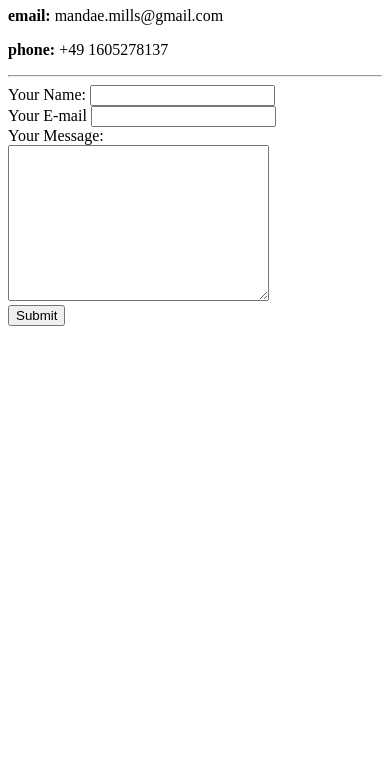
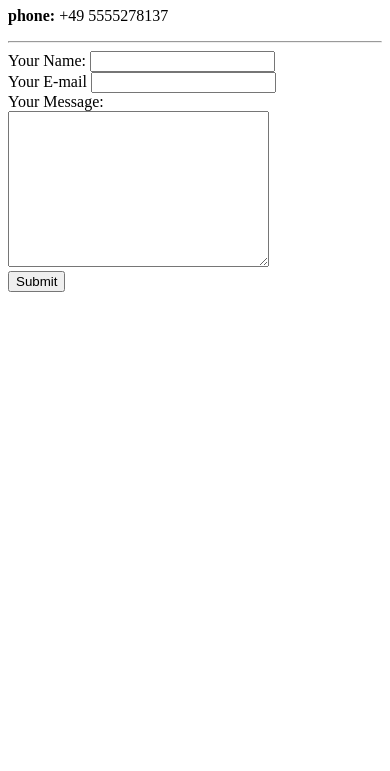
Before and after one commit to mandaeliza/CV-HTML, a plain HTML site: page contact.html in a window 390 px wide. Shown: the part 73-844 px from the top of the page. Drawn offline with Linux system fonts and the light colour scheme.

Commit message:
removed email and updated phone

```diff
--- a/contact.html
+++ b/contact.html
@@ -6,8 +6,7 @@
 </head>
 <body>
     <h1>Contact Me</h1>
-    <p><strong>email:</strong> mandae.mills@gmail.com</p>
-    <p><strong>phone:</strong> +49 1605278137</p>
+    <p><strong>phone:</strong> +49 5555278137</p>
     <hr>
    <form class="" action="mailto:mandae.mills@gmail.com" method="post" enctype="text/plain">
         <label>Your Name:</label>
```
